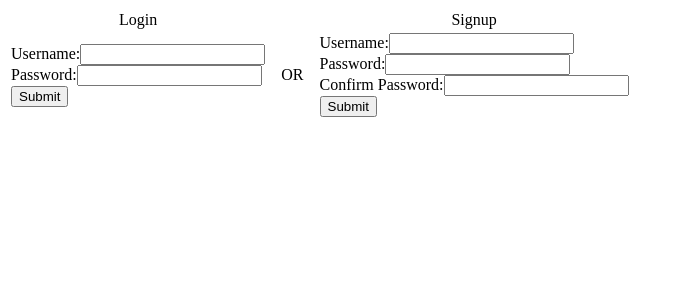
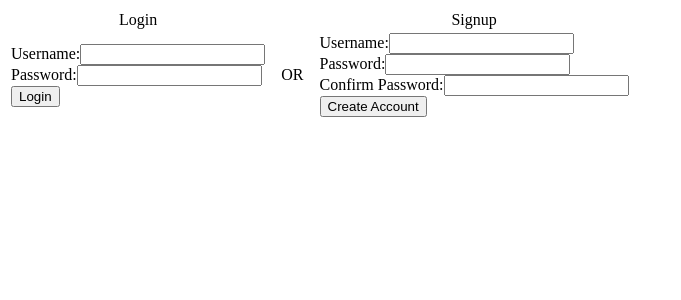
Before and after one commit to jenyu7/aesop, a Flask app: page /auth in a window 1280 px wide. Shown: the top 300 px of the page, without its empty margins (0-681 px from the left). Run offline with Flask 2, Linux system fonts and the light colour scheme.

Commit message:
button values

```diff
--- a/templates/auth.html
+++ b/templates/auth.html
@@ -10,9 +10,9 @@
   <tr>
     <td>
       <form action = '/auth' method = 'POST'>
-        Username:<input type = 'text' name = 'username' required><br>
-        Password:<input type = 'password' name = 'password' required><br>
-        <input type = 'submit' name = 'login'>
+        Username:<input type='text' name='username' required><br>
+        Password:<input type='password' name='password' required><br>
+        <input type='submit' value='Login' name='login'>
       </form>
     </td>
     <td>&nbsp;&nbsp;&nbsp;OR&nbsp;&nbsp;&nbsp;</td>
@@ -21,7 +21,7 @@
       Username:<input type = 'text' name = 'username' required><br>
       Password:<input type = 'password' name = 'password0' required><br>
       Confirm Password:<input type = 'password' name = 'password1' required><br>
-      <input type = 'submit' name = 'signup'>
+      <input type='submit' value='Create Account' name='signup'>
     </td>
   </tr>
 </table>
```
